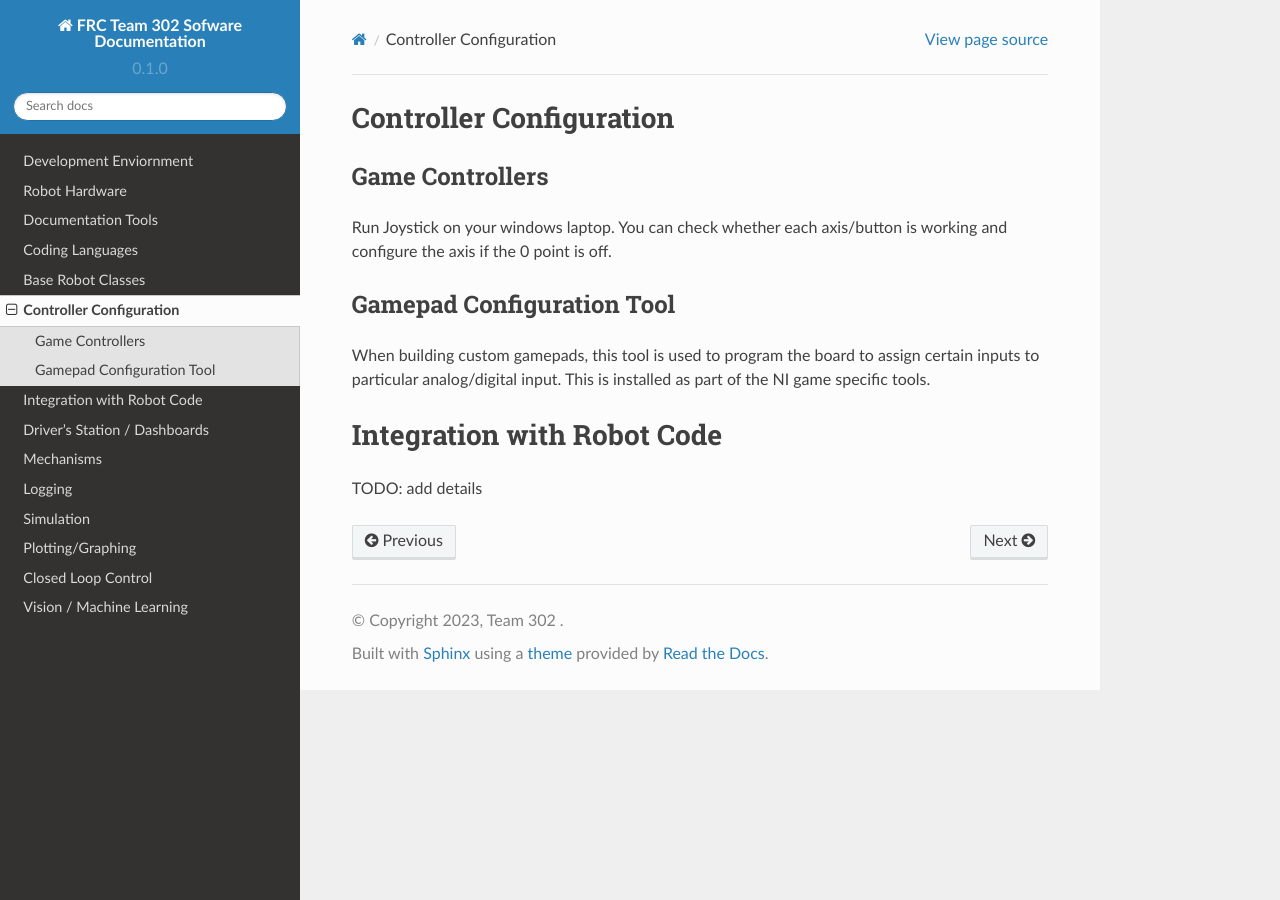
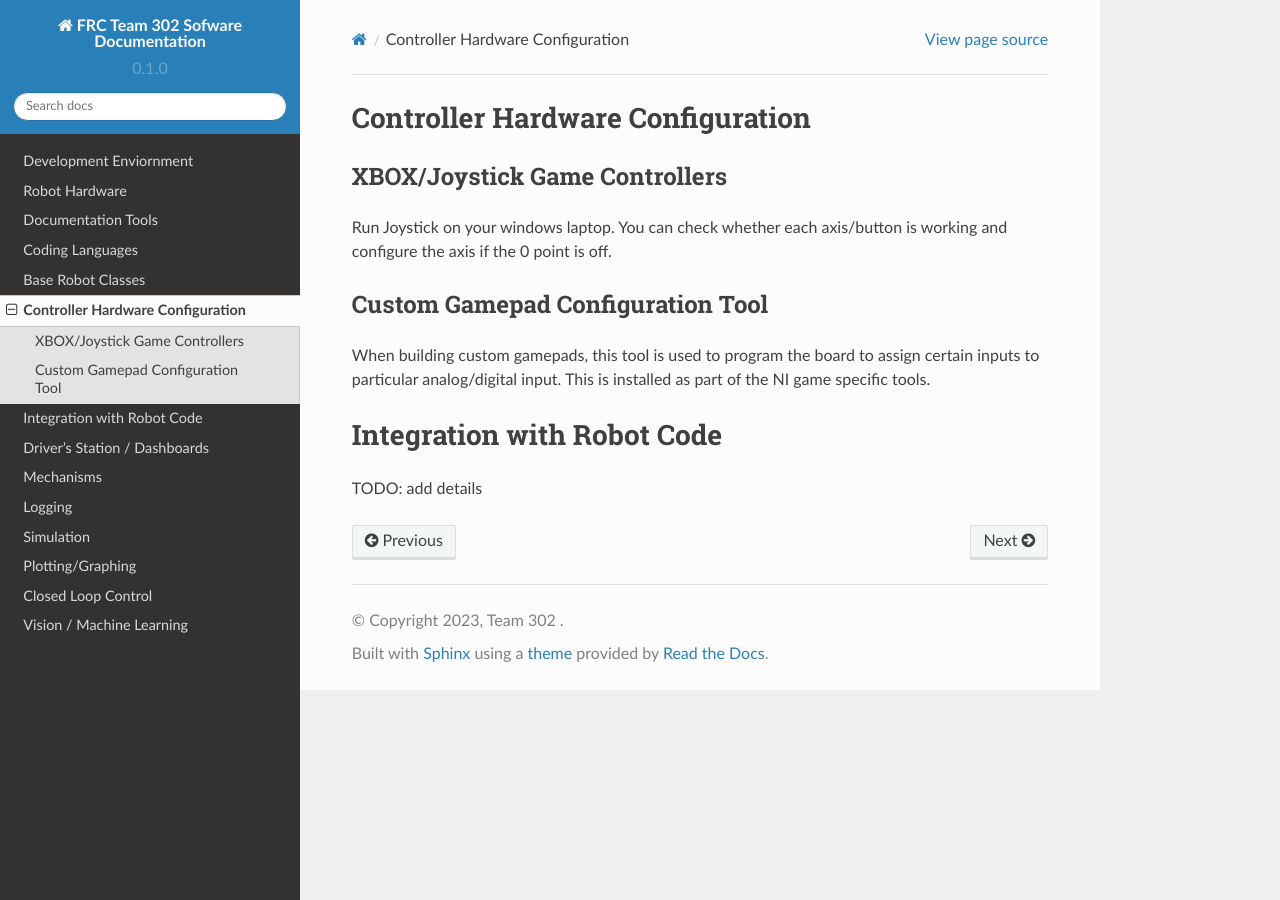
Before and after one commit to Team302/Team302Doco, a Sphinx documentation site: the page built from docs/source/controllerTools.rst, in a window 1280 px wide. Built offline with Sphinx 7.4.7 and the Read the Docs theme 2.0.0, drawn with Linux system fonts in a browser that asks for light colours.

Commit message:
Update controllerTools.rst

```diff
--- a/docs/source/controllerTools.rst
+++ b/docs/source/controllerTools.rst
@@ -3,17 +3,17 @@
 Controller Tools
 ===================
 
-Controller Configuration
-=======================
+Controller Hardware Configuration
+==============================================
 
-Game Controllers
-----------------
+XBOX/Joystick Game Controllers
+--------------------------------
 
 Run Joystick on your windows laptop.   You can check whether each axis/button is working and configure the axis if the 0 point is off.
 
 
-Gamepad Configuration Tool
----------------------------
+Custom Gamepad Configuration Tool
+------------------------------------------------------
 
 When building custom gamepads, this tool is used to program the board to assign certain inputs to particular analog/digital input. This is installed as part of the NI game specific tools.
 
```
